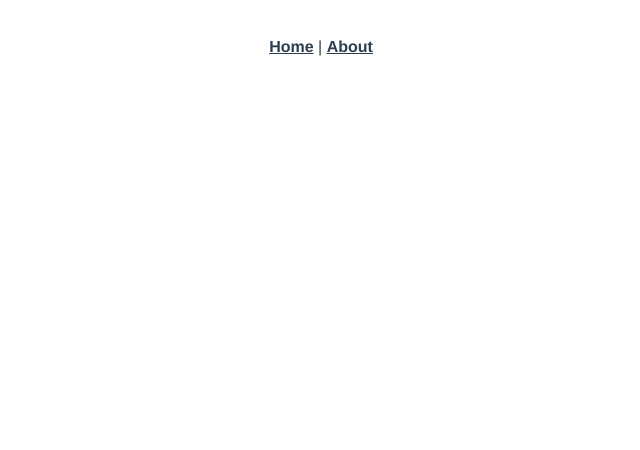
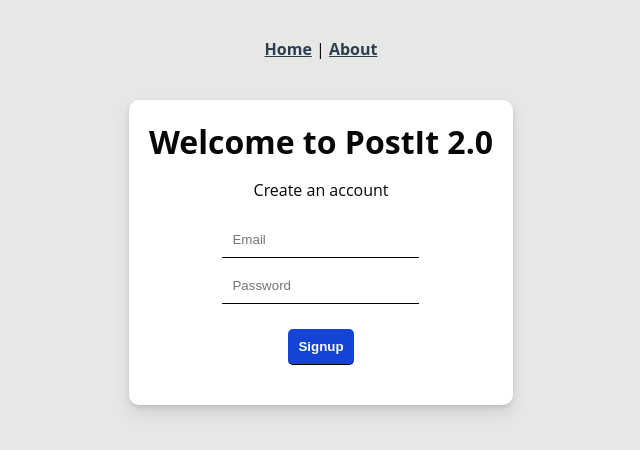
Before and after one commit to Lontloom/AAbatteries4Vue, a Vue app: page /#/signup in a window 1280 px wide. Before the commit this address had no page. Shown: the top 450 px of the page, without its empty margins (319-959 px from the left). Built offline with nearby package versions, Linux system fonts and the light colour scheme.

Commit message:
added signup page

```diff
--- a/src/App.vue
+++ b/src/App.vue
@@ -8,11 +8,15 @@
 
 <style>
 #app {
-  font-family: Avenir, Helvetica, Arial, sans-serif;
+  font-family: "Open Sans", sans-serif;
+  color: var(--text-color, #000);
   -webkit-font-smoothing: antialiased;
   -moz-osx-font-smoothing: grayscale;
   text-align: center;
-  color: #2c3e50;
+}
+
+body {
+  background-color: var(--background-color);
 }
 
 nav {
@@ -27,4 +31,15 @@ nav a {
 nav a.router-link-exact-active {
   color: #42b983;
 }
+
+:root {
+    --box-background-color: #ffffff;
+    --header-background-color: #b0c4e3;
+    --footer-background-color: #b0c4e3;
+    --hover-color: #678cc2;
+    --button-color: #1344d6;
+    --link-color: #1344d6;
+    --text-color: #080708;
+    --background-color: #e6e8e6;
+}
 </style>
--- a/src/router/index.js
+++ b/src/router/index.js
@@ -14,6 +14,11 @@ const routes = [
     // this generates a separate chunk (about.[hash].js) for this route
     // which is lazy-loaded when the route is visited.
     component: () => import(/* webpackChunkName: "about" */ '../views/AboutView.vue')
+  },
+  {
+    path: '/signup',
+    name: 'signup',
+    component: () => import('../views/SignupView.vue')
   }
 ]
 
--- a/src/views/HomeView.vue
+++ b/src/views/HomeView.vue
@@ -1,7 +1,7 @@
 <template>
   <div class="home">
     <img alt="Vue logo" src="../assets/logo.png">
-    <HelloWorld msg="Welcome to Your Vue.js App"/>
+    <HelloWorld msg="Welcome to PostIt 2.0"/>
   </div>
 </template>
 
--- /dev/null
+++ b/src/views/SignupView.vue
@@ -0,0 +1,69 @@
+<template>
+    <div class="loginBox">
+            <div class="loginContainer">
+                <h1>Welcome to PostIt 2.0</h1>
+                <p>Create an account</p>
+                <form action="#">
+                    <input type="email" name="email" placeholder="Email" required class="loginInput">
+                    <br>
+                    <input type="password" name="password" placeholder="Password" required class="loginInput">
+                    <br>
+                    <input type="submit" value="Signup" class="loginInput loginButton">
+                </form>
+            </div>
+        </div>
+</template>
+
+<script>
+export default {
+name: 'SignupView',
+}
+</script>
+
+<style scoped>
+.loginBox {
+    display: flex;
+    justify-content: center;
+    align-items: center;
+}
+
+.loginContainer {
+    background-color: var(--box-background-color);
+    border-radius: 10px;
+    text-align: center;
+    padding: 10px 10px 20px 10px;
+    margin: 10px;
+    box-shadow: 0px 2px 4px rgba(0, 0, 0, .1), 0px 8px 16px rgba(0, 0, 0, .1);
+}
+
+.loginContainer>h1 {
+    margin: 10px;
+}
+
+.loginInput {
+    margin: 5px;
+    background-color: #ffffff;
+    border: none;
+    border-bottom: 1px solid black;
+    padding: 10px;
+}
+
+.loginButton {
+    background-color: var(--button-color);
+    color: white;
+    font-weight: bold;
+    margin-bottom: 20px;
+    border-radius: 5px;
+    margin-top: 20px;
+}
+
+.loginButton:hover {
+    background-color: var(--hover-color);
+}
+
+@media (max-width: 330px){
+    .loginContainer {
+        border-radius: 0px;
+    }
+}
+</style>
```
